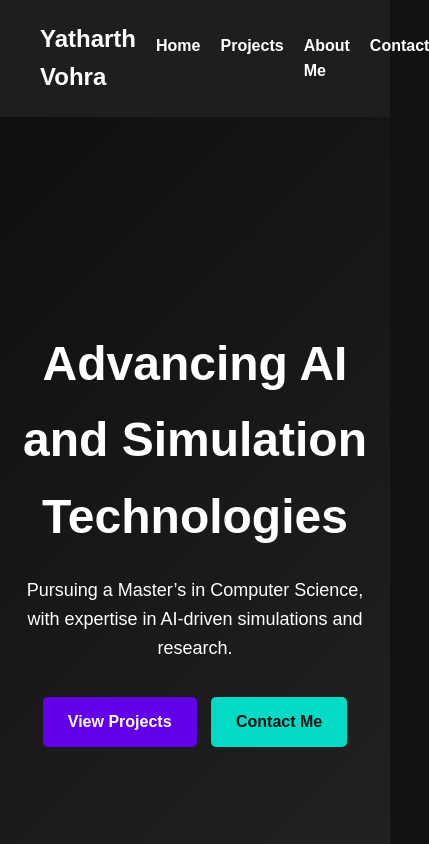
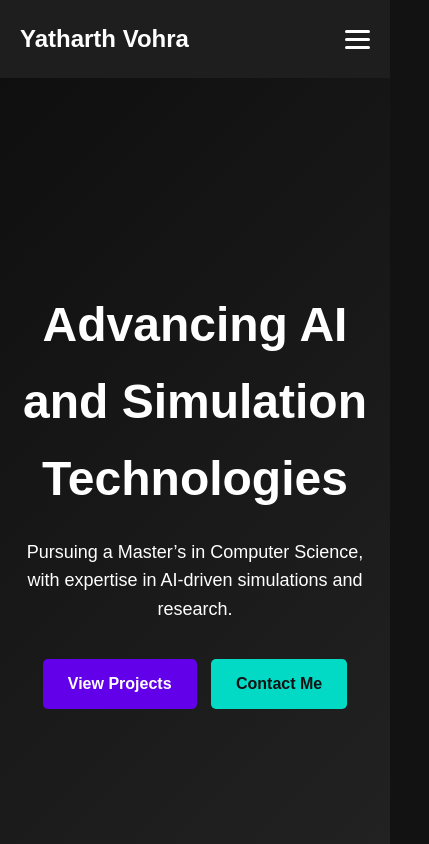
Before and after one commit to yatharth1999/yatharth1999.github.io, a plain HTML site: page index.html in a window 390 px wide. Shown: the top 844 px of the page, 429 px wide, since content can reach past the window. Drawn offline with Linux system fonts and the light colour scheme.

Commit message:
Fixed_nav_menu_issue

```diff
--- a/index.html
+++ b/index.html
@@ -11,13 +11,18 @@
 <body>
     <header class="main-header">
         <div class="logo">Yatharth Vohra</div>
-        <nav>
+        <nav class="nav-menu">
             <ul class="nav-links">
                 <li><a href="#home">Home</a></li>
-                <li><a href="#projects">Projects</a></li>
+                <li><a href="#portfolio">Projects</a></li>
                 <li><a href="#about">About Me</a></li>
                 <li><a href="#contact">Contact</a></li>
             </ul>
+            <div class="hamburger">
+                <span></span>
+                <span></span>
+                <span></span>
+            </div>
         </nav>
     </header>
 
@@ -116,7 +121,7 @@
         </div>
         <div class="contact-item">
             <img src="github-icon.png" alt="GitHub Icon" class="contact-icon">
-            <a href="https://github.com">GitHub Profile</a>
+            <a href="https://github.com/yatharth1999">GitHub Profile</a>
         </div>
     </div>
 </section>
@@ -128,3 +133,11 @@
 </body>
 
 </html>
+<script>
+    const hamburger = document.querySelector('.hamburger');
+    const navLinks = document.querySelector('.nav-links');
+
+    hamburger.addEventListener('click', () => {
+        navLinks.classList.toggle('active');
+    });
+</script>
--- a/styles.css
+++ b/styles.css
@@ -15,13 +15,14 @@ body {
     padding: 0;
 }
 
-/* Header Styles */
+/* General Header Styles */
 .main-header {
     display: flex;
     justify-content: space-between;
     align-items: center;
-    padding: 20px 40px;
+    padding: 20px;
     background-color: #1e1e1e;
+    position: relative;
 }
 
 .logo {
@@ -30,13 +31,16 @@ body {
     color: #ffffff;
 }
 
+/* Navigation Menu */
+.nav-menu {
+    display: flex;
+    align-items: center;
+}
+
 .nav-links {
     list-style: none;
     display: flex;
-}
-
-.nav-links li {
-    margin-left: 20px;
+    gap: 20px;
 }
 
 .nav-links a {
@@ -48,6 +52,43 @@ body {
 
 .nav-links a:hover {
     color: #bb86fc;
+}
+
+/* Hamburger Menu for Mobile */
+.hamburger {
+    display: none;
+    flex-direction: column;
+    cursor: pointer;
+    gap: 5px;
+}
+
+.hamburger span {
+    background-color: #ffffff;
+    height: 3px;
+    width: 25px;
+    border-radius: 2px;
+}
+
+/* Media Query for Mobile Devices */
+@media (max-width: 768px) {
+    .nav-links {
+        display: none;
+        flex-direction: column;
+        background-color: #1e1e1e;
+        position: absolute;
+        top: 60px;
+        right: 20px;
+        padding: 15px;
+        border-radius: 10px;
+    }
+
+    .nav-links.active {
+        display: flex;
+    }
+
+    .hamburger {
+        display: flex;
+    }
 }
 
 /* Hero Section */
```
